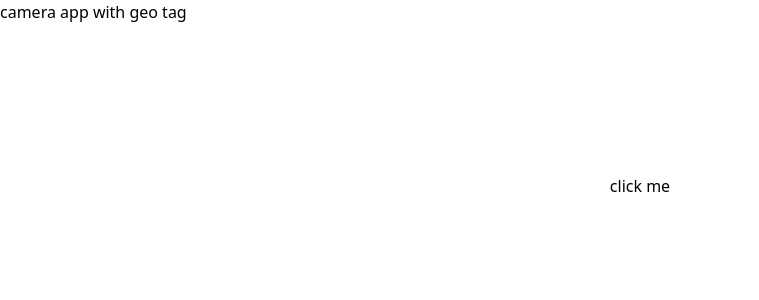
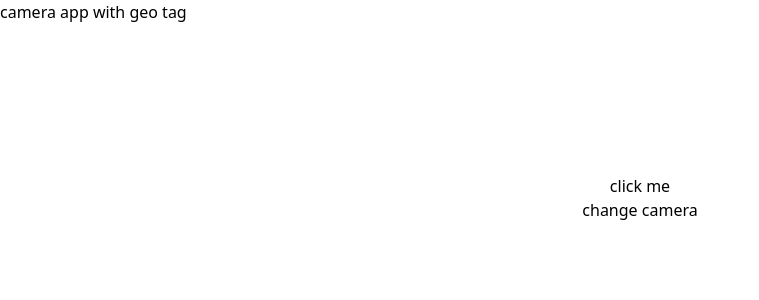
Before and after one commit to kakotyanimesh/geotag-photo-app, a Next.js app: page / in a window 1280 px wide. Shown: the top 300 px of the page, without its empty margins (0-759 px from the left). Built offline with nearby package versions, Linux system fonts and the light colour scheme; no server answers.

Commit message:
adding_if_else_for_camera_angle

```diff
--- a/src/app/componets/camera.tsx
+++ b/src/app/componets/camera.tsx
@@ -7,6 +7,7 @@ export default function Camera(){
     const canvasRef = useRef<HTMLCanvasElement>(null)
     const imageRef = useRef<HTMLImageElement>(null)
     const [imageSrc, setImageSrc] = useState<string | null>(null)
+    const [cameraAngle, setCameraAngle] = useState<"user" | "environment">("user")
 
 
 
@@ -17,7 +18,7 @@ export default function Camera(){
             return
         }
 
-        navigator.mediaDevices.getUserMedia({video : {facingMode : ["environment", "user"]}, audio :false})
+        navigator.mediaDevices.getUserMedia({video : {facingMode : {exact : `${cameraAngle}`}}, audio :false})
         .then((stream) => {
             videoStream.srcObject = stream
             videoStream.play()
@@ -46,6 +47,13 @@ export default function Camera(){
             <div className="flex flex-col justify-center items-center">
                 <video ref={videoRef} className="rounded-md "></video>
                 <button onClick={clickPhoto}>click me</button>
+                <button onClick={() => {
+                    if(cameraAngle === "environment"){
+                        setCameraAngle("user")
+                    } else {
+                        setCameraAngle("environment")
+                    }
+                }}>change camera </button>
             </div>
             <div>
                 <canvas ref={canvasRef} className="hidden"></canvas>
```
